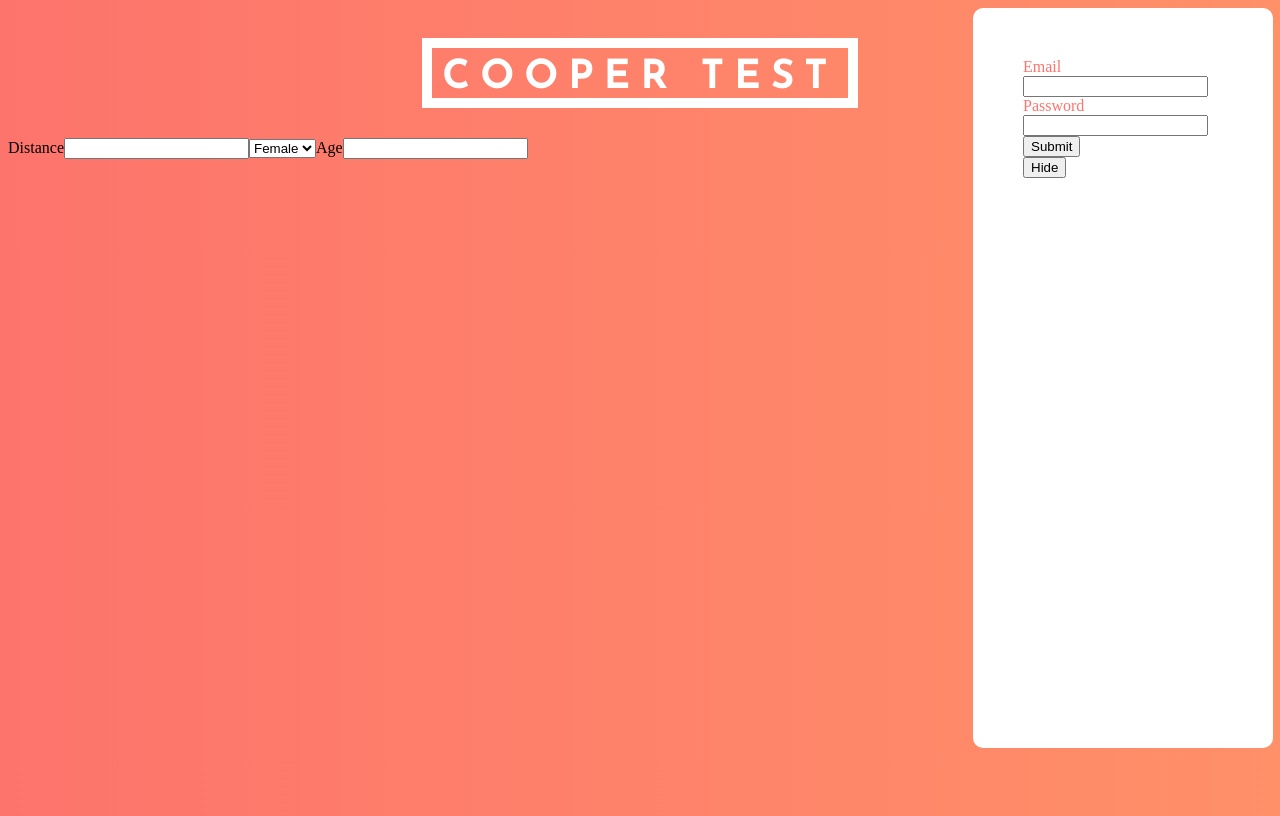
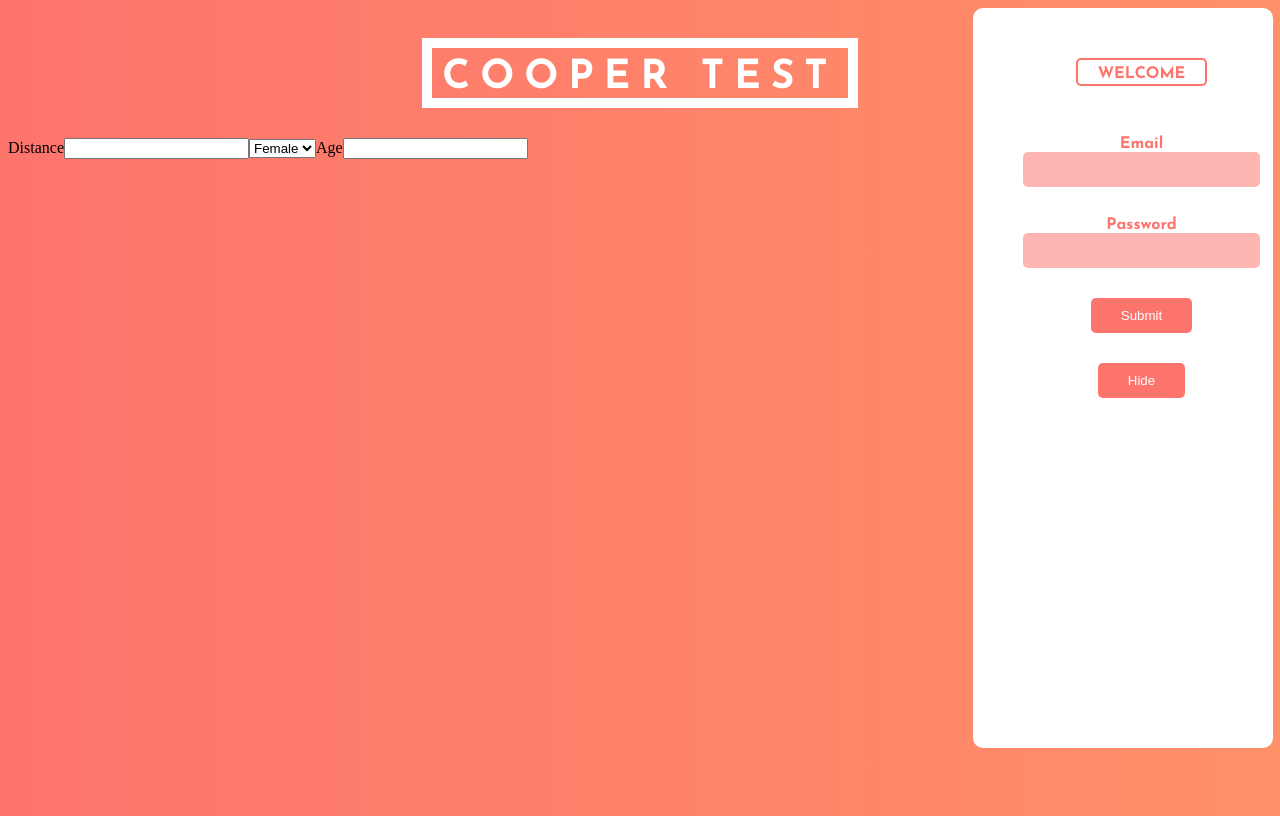
Before and after one commit to pedbr/cooper_client, a React (Create React App) app: page / in a window 1280 px wide. Both pictures are taken after a click on the button "Login". Built offline with nearby package versions, Linux system fonts and the light colour scheme.

Commit message:
styles login form

```diff
--- a/src/App.css
+++ b/src/App.css
@@ -44,6 +44,10 @@ body {
 }
 
 .login-form-div {
+  display: flex;
+  flex-wrap: wrap;
+  flex-direction: column;
+  align-items: center;
   color:#fd746c;
   background: white;
   border-radius:10px;
@@ -51,3 +55,60 @@ body {
   width: 200px;
   padding: 50px;
 }
+
+.login-form{
+  display: flex;
+  flex-wrap: wrap;
+  flex-direction: column;
+  align-items: center;
+  font-family: 'Josefin Sans', sans-serif;
+}
+
+.login-form-title {
+  padding-left:20px;
+  padding-right:20px;
+  padding-top: 6px;
+  padding-bottom:2px;
+  border-radius:5px;
+  border: 2px solid;
+  margin-bottom: 50px;
+}
+
+.login-form-element{
+  display: flex;
+  flex-wrap: wrap;
+  flex-direction: column;
+  align-items: center;
+  margin-bottom: 30px;
+  font-family: 'Josefin Sans', sans-serif;
+}
+
+.login-form-button {
+  background: #fd746c;
+  padding-right:30px;
+  padding-left:30px;
+  padding-top: 10px;
+  padding-bottom: 10px;
+  outline: none;
+  border:none;
+  border-radius:5px;
+  color:white;
+  cursor: pointer;
+}
+
+.login-form-button:hover {
+  background: #fd908a;
+}
+
+.input-box {
+  text-align:center;
+  background: #ffb5b1;
+  padding-right:30px;
+  padding-left:30px;
+  padding-top: 10px;
+  padding-bottom: 10px;
+  outline: none;
+  border:none;
+  border-radius:5px;
+  color:white;
+}
--- a/src/App.js
+++ b/src/App.js
@@ -101,6 +101,7 @@ class App extends Component {
             />
             <button
               id="hide"
+              className="login-form-button"
               onClick={() => this.setState({ renderLoginForm: false })}
             >
               Hide
--- a/src/Components/LoginForm.js
+++ b/src/Components/LoginForm.js
@@ -4,18 +4,33 @@ import "../App.css";
 const LoginForm = props => {
   return (
     <div id="login-form" className="login-form">
-      <div>
+      <div className="login-form-title">WELCOME</div>
+      <div className="login-form-element">
         <label>Email</label>
-        <input id="email" onChange={props.inputChangeHandler} />
+        <input
+          className="input-box"
+          id="email"
+          onChange={props.inputChangeHandler}
+        />
       </div>
 
-      <div>
+      <div className="login-form-element">
         <label>Password</label>
-        <input id="password" onChange={props.inputChangeHandler} />
+        <input
+          className="input-box"
+          id="password"
+          onChange={props.inputChangeHandler}
+        />
       </div>
-      <button onClick={e => props.loginHandler(e)} id="submit">
-        Submit
-      </button>
+      <div className="login-form-element">
+        <button
+          className="login-form-button"
+          onClick={e => props.loginHandler(e)}
+          id="submit"
+        >
+          Submit
+        </button>
+      </div>
     </div>
   );
 };
```
